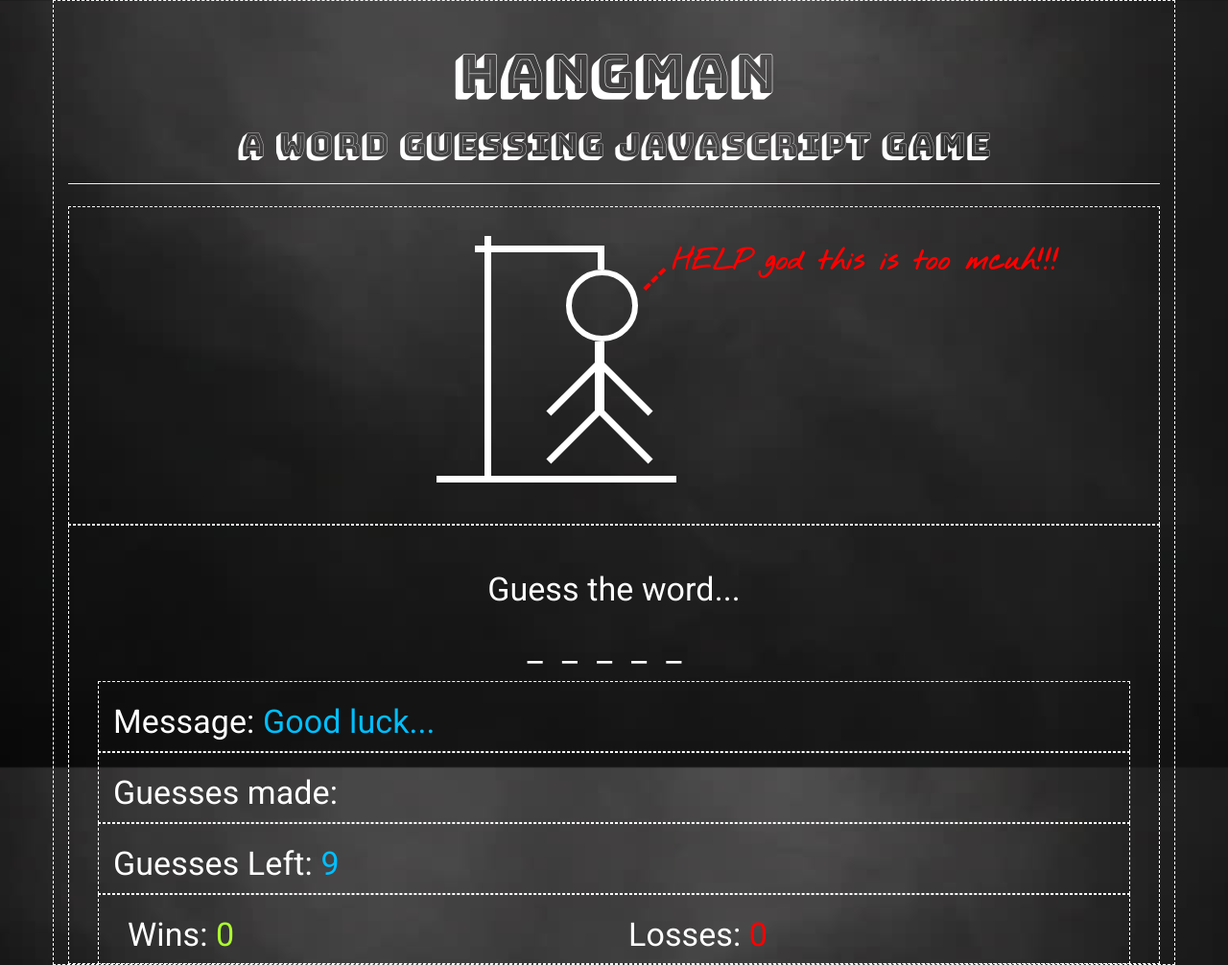
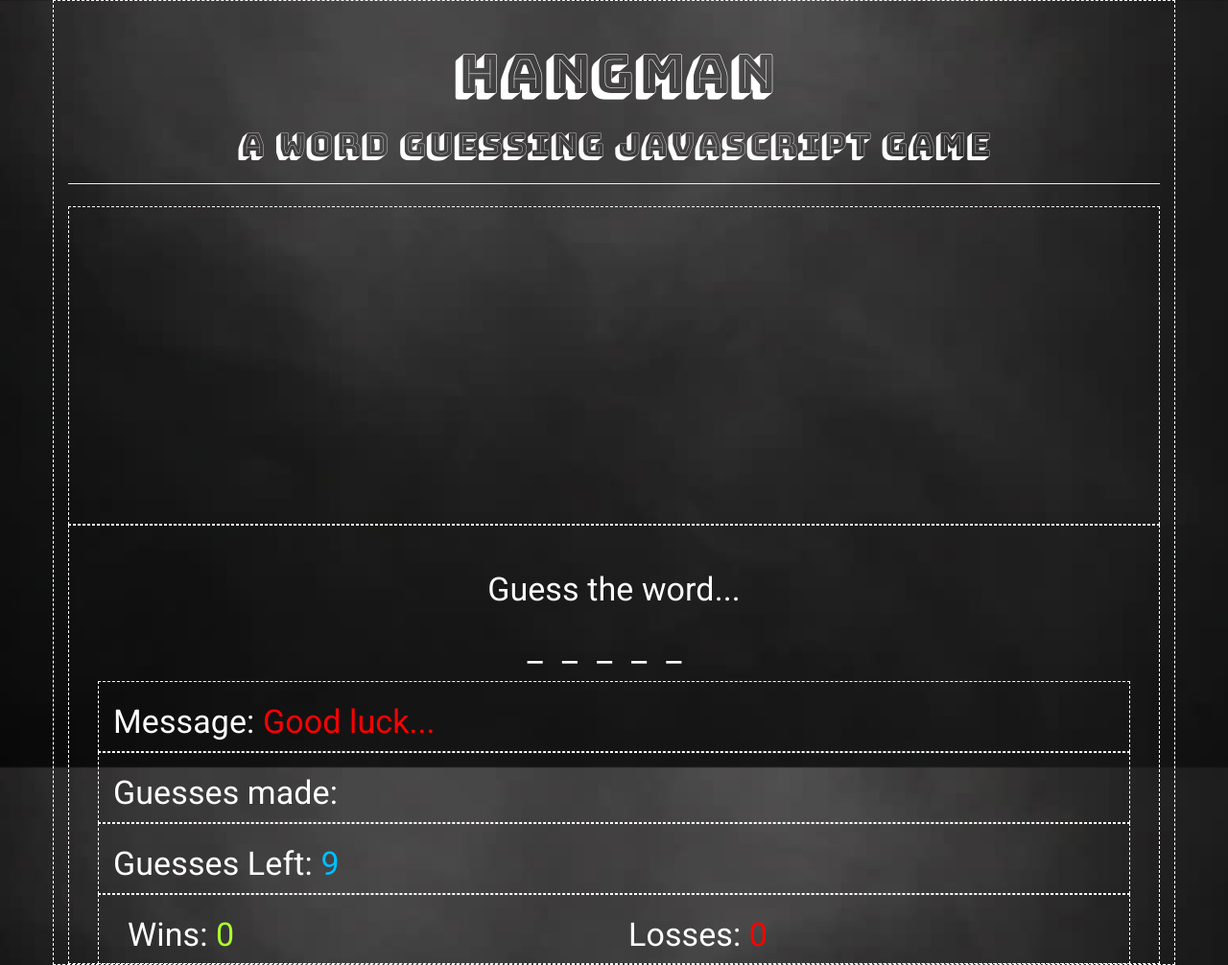
Before and after one commit to rutulpatel/Hangman-Game, a plain HTML site: page index.html in a window 1280 px wide. Shown: the whole page at 96% size. Drawn offline with nearby package versions, Linux system fonts and the light colour scheme; files that its build step writes are made by us from their sources.

Commit message:
Add hangman sketch update based on guesses

```diff
--- a/assets/css/style.css
+++ b/assets/css/style.css
@@ -49,7 +49,7 @@ h1, h2, h3 {
             rotate(-135deg);
 }
 
-#hm-horizontal-line {
+.hm-horizontal-line {
     margin-left: 40px;
     margin-top: 10px;
     height: 25px;
@@ -59,7 +59,7 @@ h1, h2, h3 {
     position: absolute;
 }
 
-#hm-head {
+.hm-head {
     width: 75px;
     height: 75px;
     margin-left: 135px;
@@ -69,7 +69,7 @@ h1, h2, h3 {
     position: absolute;
 }
 
-#hm-body {
+.hm-body {
     width: 75px;
     height: 75px;
     margin-left: 165px;
@@ -78,7 +78,7 @@ h1, h2, h3 {
     position: absolute;
 }
 
-#hm-hand1 {
+.hm-hand1 {
     width: 75px;
     height: 75px;
     margin-left: 130px;
@@ -90,7 +90,7 @@ h1, h2, h3 {
 }
 
 
-#hm-hand2 {
+.hm-hand2 {
     width: 75px;
     height: 75px;
     margin-left: 135px;
@@ -101,7 +101,7 @@ h1, h2, h3 {
             rotate(-45deg);
 }
 
-#hm-leg1 {
+.hm-leg1 {
     width: 75px;
     height: 75px;
     margin-left: 130px;
@@ -113,7 +113,7 @@ h1, h2, h3 {
 }
 
 
-#hm-leg2 {
+.hm-leg2 {
  background: inherit;
     width: 75px;
     height: 75px;
@@ -126,7 +126,7 @@ h1, h2, h3 {
 }
 
 
-#hm-stand-line {
+.hm-stand-line {
     margin-left: 50px;
     margin-top: 0px;
     height: 250px;
@@ -134,7 +134,7 @@ h1, h2, h3 {
     position: absolute;
 }
 
-#hm-base-line {
+.hm-base-line {
     width: 250px;
     margin-left: 0px;
     margin-top: 250px;
@@ -162,7 +162,7 @@ h1, h2, h3 {
     letter-spacing: 20px;
 }
 
-#guessesLeft, #guessesMade, #msg {
+#guessesLeft, #guessesMade {
     color: deepskyblue;
 }
 
@@ -170,6 +170,6 @@ h1, h2, h3 {
     color: greenyellow;
 }
 
-#lossCount {
+#lossCount, #msg {
     color: red;
 }
--- a/assets/javascript/game.js
+++ b/assets/javascript/game.js
@@ -36,14 +36,6 @@ function showHangmanParts(id, isVisible) {
     } else {
         document.getElementById(id).style.visibility = 'hidden';
     }
-
-}
-showHangmanParts("hm-head", true);
-/**
-    update hangman sketch
-*/
-function updateHangman() {
-
 }
 
 /**
@@ -51,6 +43,27 @@ function updateHangman() {
 */
 function updateElementById(id, msg) {
     document.getElementById(id).innerHTML = msg; //updates html element
+}
+
+/**
+    update hangman sketch
+*/
+function updateHangman(guessesLeft) {
+    if(guessesLeft >= 9) {
+        for (var i = 1; i <= 9; i++) {
+            showHangmanParts("hm-" + i, false);
+            showHangmanParts("hm-help-text", false);
+            showHangmanParts("hm-help-line", false);
+        }
+    } else {
+        for (var i = 9; i > guessesLeft; i--) {
+            showHangmanParts("hm-"+(i-guessesLeft), true);
+        }
+        if(guessesLeft < 6) {
+            showHangmanParts("hm-help-text", true);
+            showHangmanParts("hm-help-line", true);
+        }
+    }
 }
 
 /**
@@ -70,6 +83,7 @@ function resetGame(wordLen) {
     updateElementById(guessesMadeID, guessesMade);
     updateElementById(guessesLeftID, guessesLeft);
     updateElementById(msgID, msg + "Good luck..." );
+    updateHangman(guessesLeft);
 }
 
 /**
@@ -132,12 +146,13 @@ function updateGuessesLeft(letter) {
     } else {
         updateElementById(msgID, "You already guessed '" + letter.toUpperCase() + "'");
     }
-    if (guessesLeft < 0) {
+    if (guessesLeft < 1) {
         updateGameCounter(false);
     } else {
         updateElementById(guessesLeftID, guessesLeft);
         updateElementById(guessesMadeID, guessesMade);
     }
+    updateHangman(guessesLeft);
 }
 
 
--- a/index.html
+++ b/index.html
@@ -20,17 +20,17 @@
         <div class="container-fluid">
             <div class="col-md-12">
                 <div class="hm-container">
-                    <div class="hm-base-line" id="hm-base-line"></div>
-                    <div class="hm-stand-line" id="hm-stand-line"></div>
-                    <div class="hm-horizontal-line" id="hm-horizontal-line"></div>
-                    <div class="hm-head" id="hm-head"></div>
-                    <div class="hm-body" id="hm-body"></div>
-                    <div class="hm-hand1" id="hm-hand1"></div>
-                    <div class="hm-hand2" id="hm-hand2"></div>
-                    <div class="hm-leg1" id="hm-leg1"></div>
-                    <div class="hm-leg2" id="hm-leg2"></div>
-                    <div class="hm-help-text" id="hm-help-text">HELP god this is too mcuh!!!</div>
-                    <div class="hm-help-line" id="hm-help-line"></div>
+                    <div class="hm-base-line" id="hm-1"></div>
+                    <div class="hm-stand-line" id="hm-2"></div>
+                    <div class="hm-horizontal-line" id="hm-3"></div>
+                    <div class="hm-head" id="hm-4"></div>
+                    <div class="hm-body" id="hm-5"></div>
+                    <div class="hm-hand1" id="hm-6"></div>
+                    <div class="hm-hand2" id="hm-7"></div>
+                    <div class="hm-leg1" id="hm-8"></div>
+                    <div class="hm-leg2" id="hm-9"></div>
+                    <div id="hm-help-text">HELP!!!</div>
+                    <div id="hm-help-line"></div>
                 </div>
             </div>
         </div>
```
